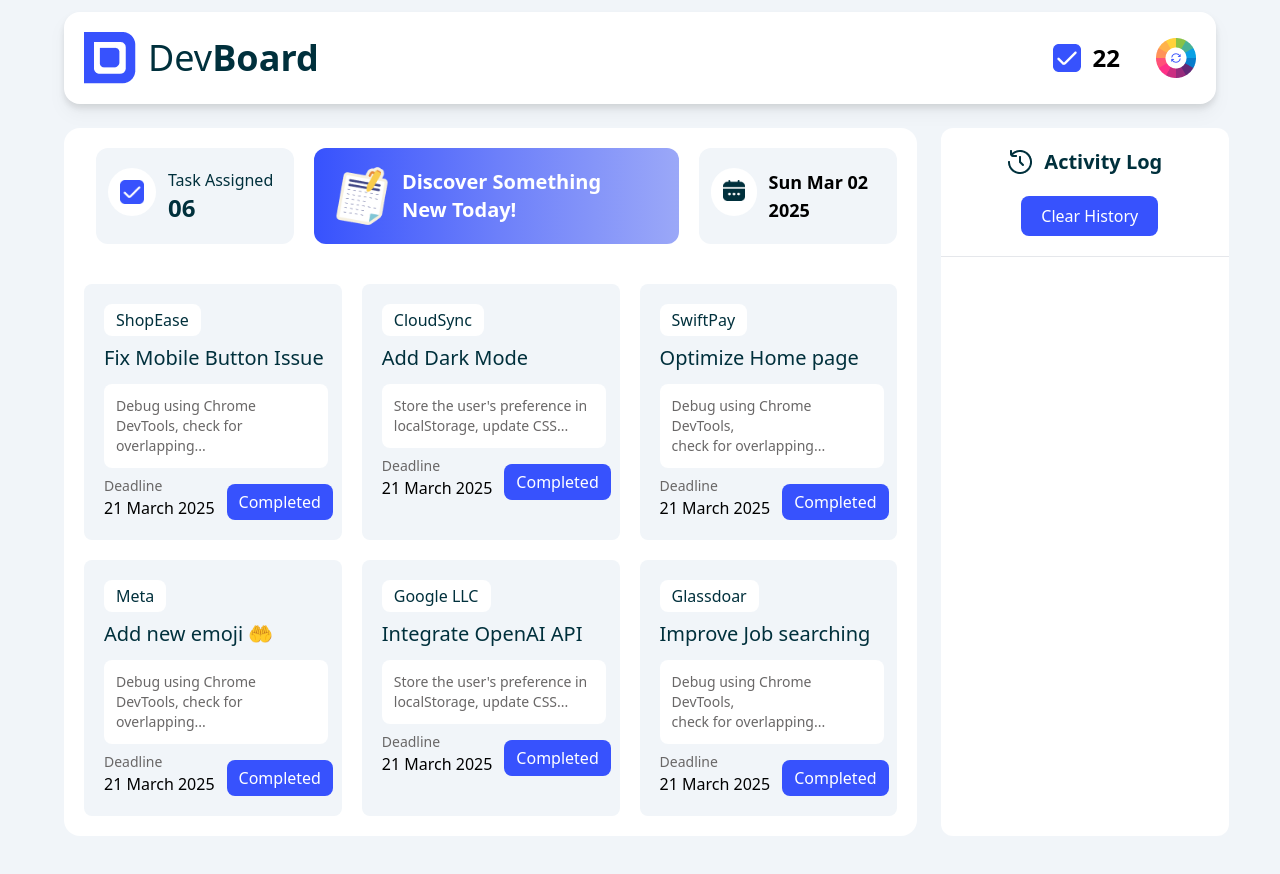
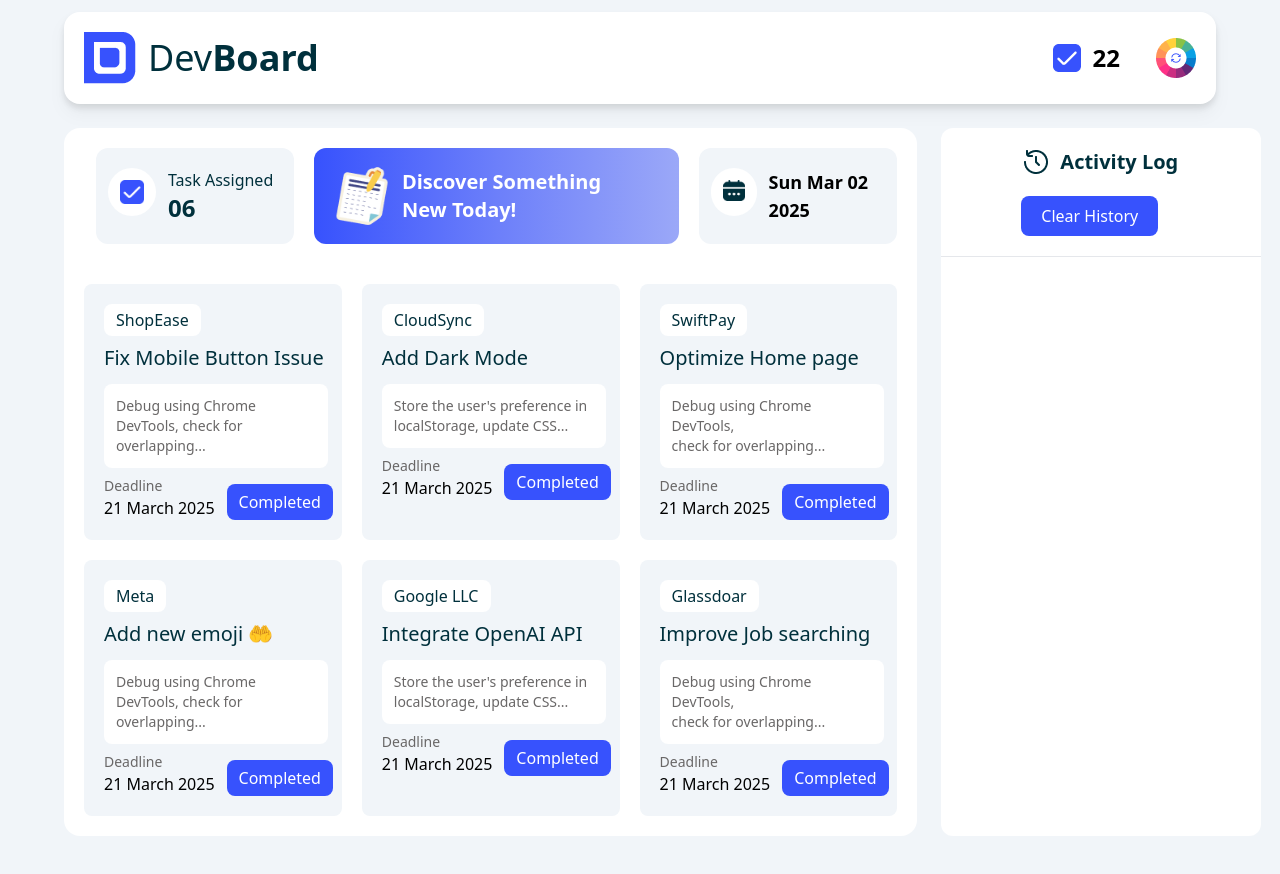
Before and after one commit to TANVIRALAMKHAN72/DevBoard-Project, a plain HTML site: page index.html in a window 1280 px wide. Drawn offline with nearby package versions, Linux system fonts and the light colour scheme.

Commit message:
the dev website

```diff
--- a/index.html
+++ b/index.html
@@ -154,7 +154,7 @@
 
             </div>
             </div>
-            <div id="history-container" class="bg-white mt-6 -ml-10 w-72 rounded-xl">
+            <div id="history-container" class="bg-white mt-6 -ml-10 w-80 rounded-xl">
                     <div class="flex gap-3 justify-center items-center mt-5">
                         <img src="assets/activity.png" alt="">
                         <h3 class="text-xl font-semibold text-[#00303C]">Activity Log</h3>
```
